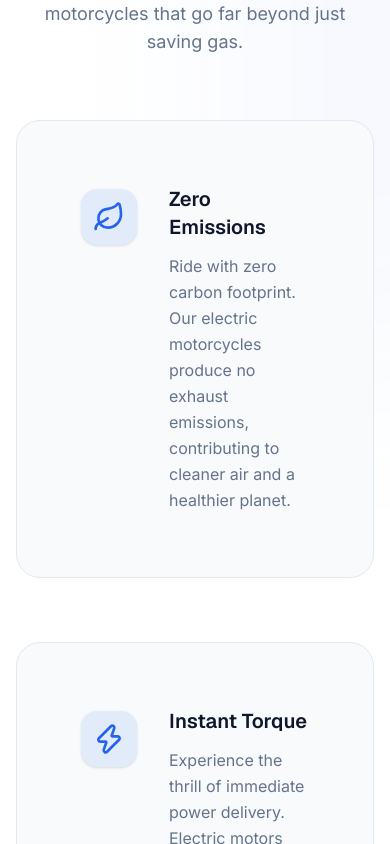
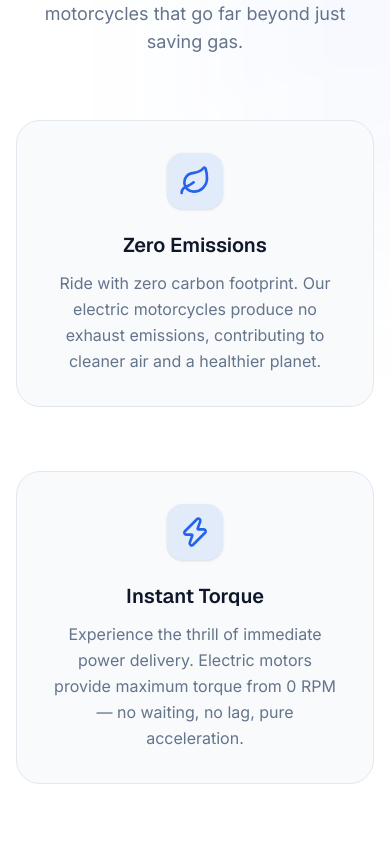
Before and after one commit to mustaphaibrahimfullaty/nassets, a Next.js app: page / in a window 390 px wide. Shown: the part 5100-5944 px from the top of the page. Built offline with nearby package versions, Linux system fonts and the light colour scheme.

Commit message:
Improve electric feature card responsiveness

```diff
--- a/components/home/why-choose-section.tsx
+++ b/components/home/why-choose-section.tsx
@@ -29,21 +29,21 @@ export function WhyChooseSection() {
         </div>
 
         <div className="grid grid-cols-1 md:grid-cols-2 gap-8 lg:gap-12">
-          {whyChooseFeatures.map((feature, index) => (
+          {whyChooseFeatures.map((feature) => (
             <div
               key={feature.title}
-              className="flex gap-6 p-8 rounded-3xl bg-card border border-border hover:shadow-glow transition-all duration-300 group"
+              className="flex flex-col items-center gap-5 rounded-3xl border border-border bg-card p-6 text-center transition-all duration-300 hover:shadow-glow sm:flex-row sm:items-start sm:gap-6 sm:p-8 sm:text-left group"
             >
-              <div className="flex-shrink-0 mt-1">
+              <div className="flex-shrink-0 sm:mt-1">
                 <div className="w-14 h-14 rounded-2xl bg-primary/10 text-primary flex items-center justify-center group-hover:bg-primary group-hover:text-primary-foreground transition-colors duration-300 shadow-sm">
                   {getFeatureIcon(feature.iconName)}
                 </div>
               </div>
-              <div className="space-y-3">
-                <h3 className="text-xl font-semibold font-heading text-foreground">
+              <div className="max-w-prose space-y-3">
+                <h3 className="text-xl font-semibold font-heading text-foreground leading-tight">
                   {feature.title}
                 </h3>
-                <p className="text-muted-foreground leading-relaxed">
+                <p className="text-muted-foreground leading-relaxed text-pretty">
                   {feature.description}
                 </p>
               </div>
```
Also changed, not shown: 1 other file (tests, documents, lock files or other folders).
